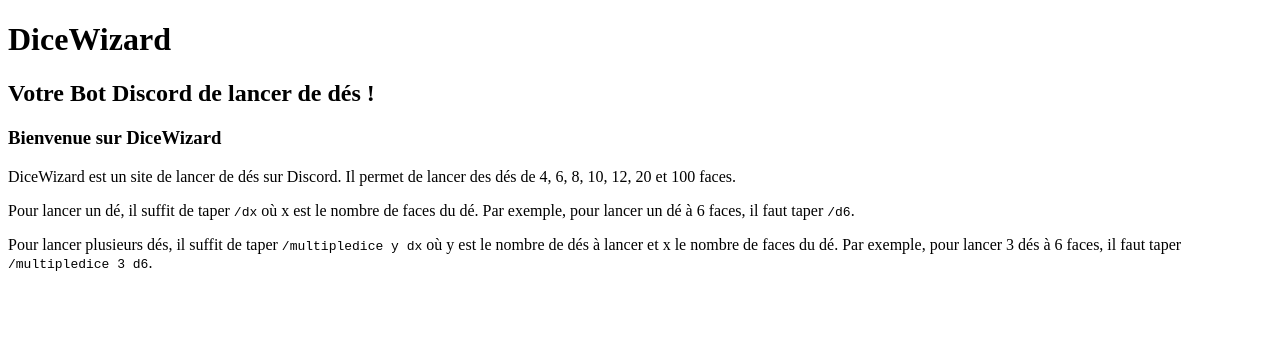
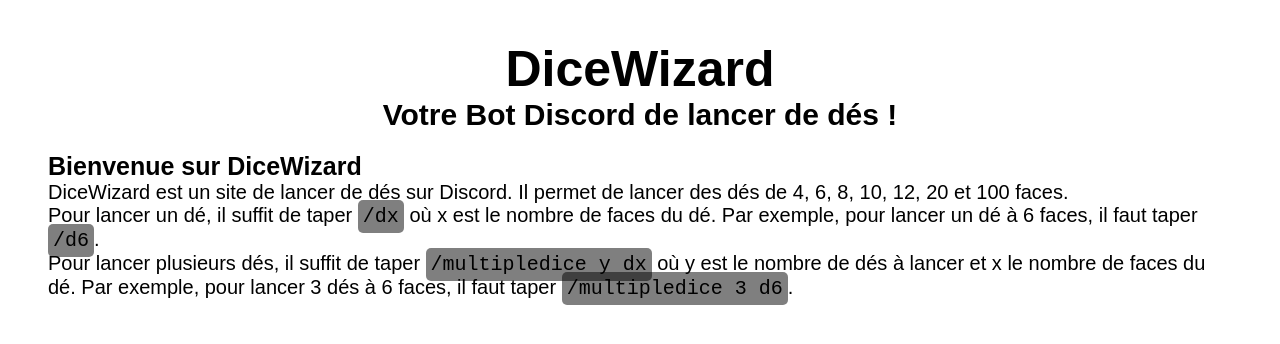
Before and after one commit to Mathieu-Stephan/DiceWizard, a plain HTML site: page index.html in a window 1280 px wide. Drawn offline with Linux system fonts and the light colour scheme.

Commit message:
adding css and ico

```diff
--- a/index.html
+++ b/index.html
@@ -3,12 +3,13 @@
 <head>
     <meta charset="UTF-8">
     <title>DiceWizard | Accueil</title>
-    <link rel="stylesheet" href="css/style.css">
+    <link rel="stylesheet" href="./style.css">
+    <link rel="icon" href="./favicon.ico" />
 </head>
 <body>
     <div class="container">
         <header>
-            <h1>DiceWizard</h1>
+            <h1 id="titre">DiceWizard</h1>
             <h2>Votre Bot Discord de lancer de dés !</h2>
         </header>
         <main>
--- /dev/null
+++ b/style.css
@@ -0,0 +1,40 @@
+body {
+    font-family: Arial, Helvetica, sans-serif;
+}
+.container {
+    background-color: rgba(255, 255, 255, 0.5);
+    padding: 20px;
+    border-radius: 10px;
+    margin: 20px;
+}
+header {
+    text-align: center;
+}
+#titre {
+    font-size: 50px;
+    font-weight: bold;
+    margin: 0;
+}
+h2 {
+    font-size: 30px;
+    font-weight: bold;
+    margin: 0;
+}
+h3 {
+    font-size: 25px;
+    font-weight: bold;
+    margin: 0;
+}
+main {
+    margin-top: 20px;
+}
+p {
+    font-size: 20px;
+    margin: 0;
+}
+code {
+    font-size: 20px;
+    background-color: rgba(0, 0, 0, 0.5);
+    padding: 5px;
+    border-radius: 5px;
+}
```
Also changed, not shown: favicon.ico (added).
